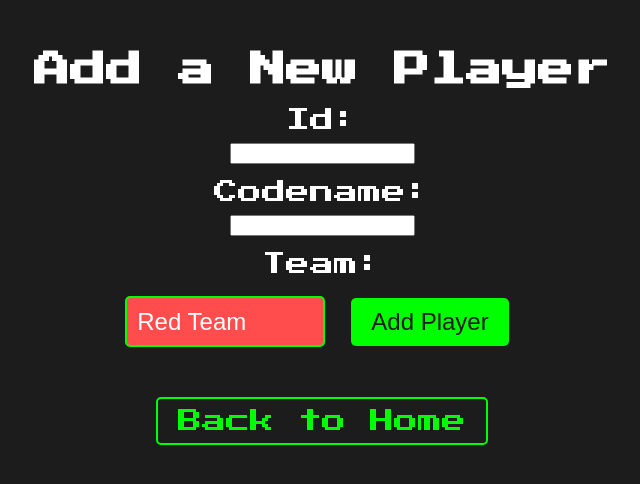
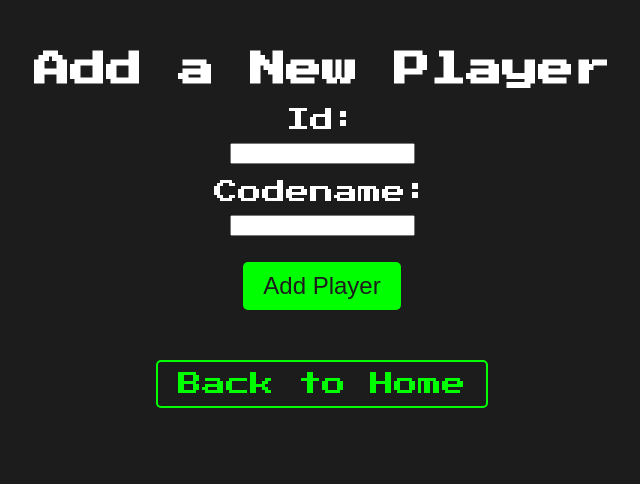
Before and after one commit to charliekarras0/CSCE-35103-Team-8-Project, a Django app: page /add_player in a window 1280 px wide. Shown: the top 484 px of the page, without its empty margins (318-958 px from the left). Run offline with Django 5.2, Linux system fonts and the light colour scheme; parts of the project's set-up code (start-up, migrations or seed data) failed here and were passed over.

Commit message:
Update add_player.html to remove team functionality

```diff
--- a/CSCETeam8App/team8proj/lasertag/templates/add_player.html
+++ b/CSCETeam8App/team8proj/lasertag/templates/add_player.html
@@ -103,30 +103,16 @@
         {% csrf_token %}
         {{ form.as_p }}
 
-        <label for="team">Team:</label>
-        <select name="team" id="team" onchange="updateColor()">
-            <option value="Red">Red Team</option>
-            <option value="Blue">Blue Team</option>
-        </select>
+
 
         <button type="submit">Add Player</button>
     </form>
     <a href="{% url 'index' %}" class="home-button">Back to Home</a> <!-- Home Button -->
 
     <script>
-        function updateColor() {
-            const select = document.getElementById('team');
-            if (select.value === 'Red') {
-                select.classList.add('red');
-                select.classList.remove('blue');
-            } else if (select.value === 'Blue') {
-                select.classList.add('blue');
-                select.classList.remove('red');
-            }
-        }
 
-        // Initialize the dropdown color on page load
-        document.addEventListener('DOMContentLoaded', updateColor);
+
+
     </script>
 </body>
 </html>
```
